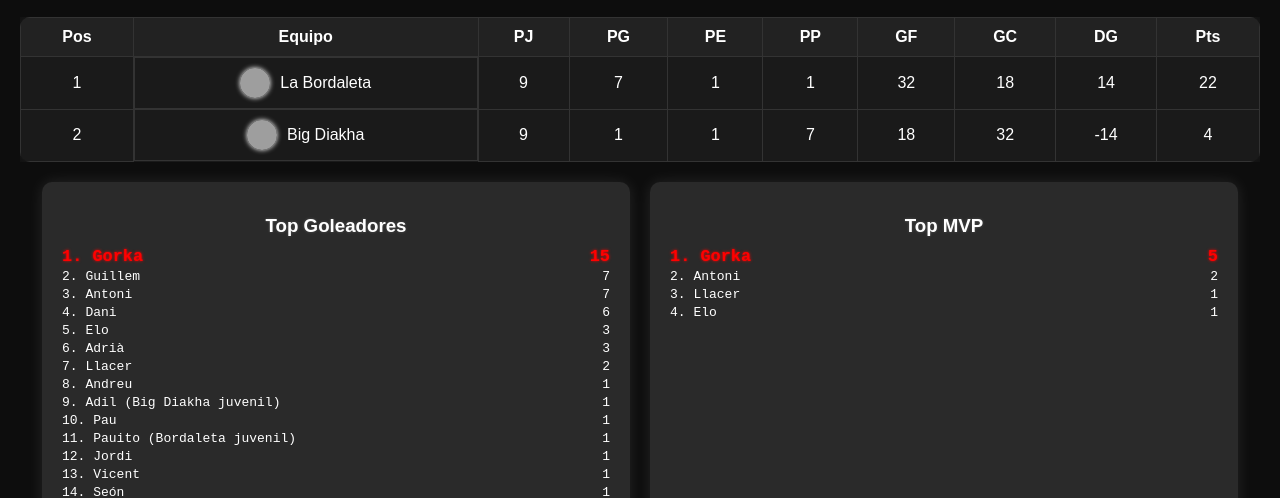
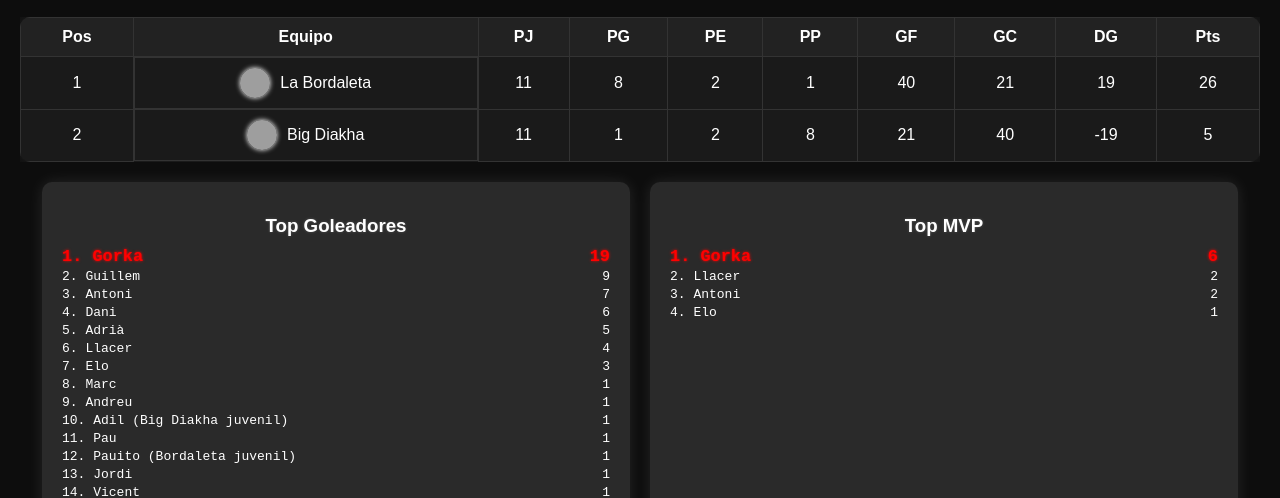
Before and after one commit to heretatsadria-ops/LALIGA, a plain HTML site: page index.html in a window 1280 px wide. Shown: the part 306-804 px from the top of the page. Drawn offline with Linux system fonts and the light colour scheme; grey boxes are pictures that could not be loaded.

Commit message:
Add files via upload

```diff
--- a/index.html
+++ b/index.html
@@ -135,6 +135,27 @@ const equipos = [
    DATOS DE PARTIDOS (goles + anotadores)
 ------------------------------------------------------------ */
 const partidos = [
+  { equipo1:'La Bordaleta', goles1:6, equipo2:'Big Diakha', goles2:1,
+    fecha:'11/12/2025',
+    anotadores:[
+      {equipo:'La Bordaleta',jugador:'Gorka'},
+      {equipo:'La Bordaleta',jugador:'Gorka'},
+      {equipo:'Big Diakha',jugador:'Guillem'},
+      {equipo:'La Bordaleta',jugador:'Adrià'},
+      {equipo:'La Bordaleta',jugador:'Adrià'},
+      {equipo:'La Bordaleta',jugador:'Gorka'},
+      {equipo:'La Bordaleta',jugador:'Gorka'}
+    ]
+  },
+  { equipo1:'La Bordaleta', goles1:2, equipo2:'Big Diakha', goles2:2,
+    fecha:'09/12/2025',
+    anotadores:[
+      {equipo:'La Bordaleta',jugador:'Llacer'},
+      {equipo:'Big Diakha',jugador:'Guillem'},
+      {equipo:'La Bordaleta',jugador:'Llacer'},
+      {equipo:'Big Diakha',jugador:'Marc'}
+    ]
+  },
   { equipo1:'La Bordaleta', goles1:5, equipo2:'Big Diakha', goles2:2,
     fecha:'04/12/2025',
     anotadores:[
```
